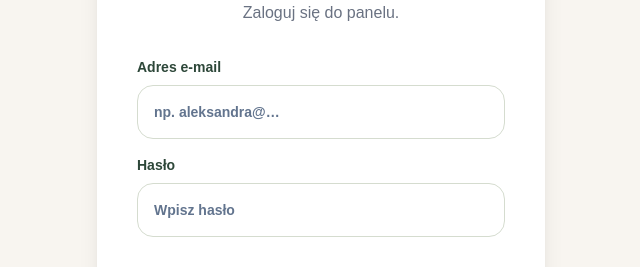
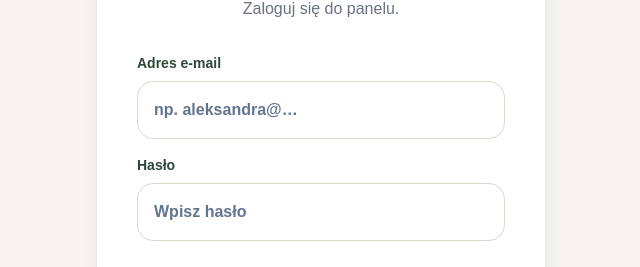
Before and after one commit to xiaomilancer-lab/aleksandra-wejer, a Next.js app: page /login in a window 1280 px wide. Shown: the part 287-554 px from the top of the page, without its empty margins (319-959 px from the left). Built offline with nearby package versions, Linux system fonts and the light colour scheme; no server answers.

Commit message:
Prevent iOS login input auto-zoom

```diff
--- a/app/login/page.tsx
+++ b/app/login/page.tsx
@@ -58,6 +58,10 @@ export default function LoginPage() {
         return;
       }
 
+      const activeElement = document.activeElement;
+      if (activeElement instanceof HTMLElement && activeElement !== document.body) {
+        activeElement.blur();
+      }
       router.push("/panel");
     } catch {
       setErrorMessage("Nie udało się połączyć z panelem. Spróbuj ponownie za chwilę.");
@@ -94,7 +98,7 @@ export default function LoginPage() {
             onChange={(e) => setEmail(e.target.value)}
             autoComplete="email"
             required
-            className="mt-2 min-h-12 w-full rounded-2xl border border-[#D5DCCF] bg-white p-4 text-[#23332F] placeholder:text-slate-500 outline-none transition focus:border-[#6D7A62] focus:ring-4 focus:ring-[#EEF1EB]"
+            className="mt-2 min-h-12 w-full rounded-2xl border border-[#D5DCCF] bg-white p-4 text-base text-[#23332F] placeholder:text-slate-500 outline-none transition focus:border-[#6D7A62] focus:ring-4 focus:ring-[#EEF1EB]"
           />
         </label>
 
@@ -107,7 +111,7 @@ export default function LoginPage() {
             onChange={(e) => setPassword(e.target.value)}
             autoComplete="current-password"
             required
-            className="mt-2 min-h-12 w-full rounded-2xl border border-[#D5DCCF] bg-white p-4 text-[#23332F] placeholder:text-slate-500 outline-none transition focus:border-[#6D7A62] focus:ring-4 focus:ring-[#EEF1EB]"
+            className="mt-2 min-h-12 w-full rounded-2xl border border-[#D5DCCF] bg-white p-4 text-base text-[#23332F] placeholder:text-slate-500 outline-none transition focus:border-[#6D7A62] focus:ring-4 focus:ring-[#EEF1EB]"
           />
         </label>
 
```
